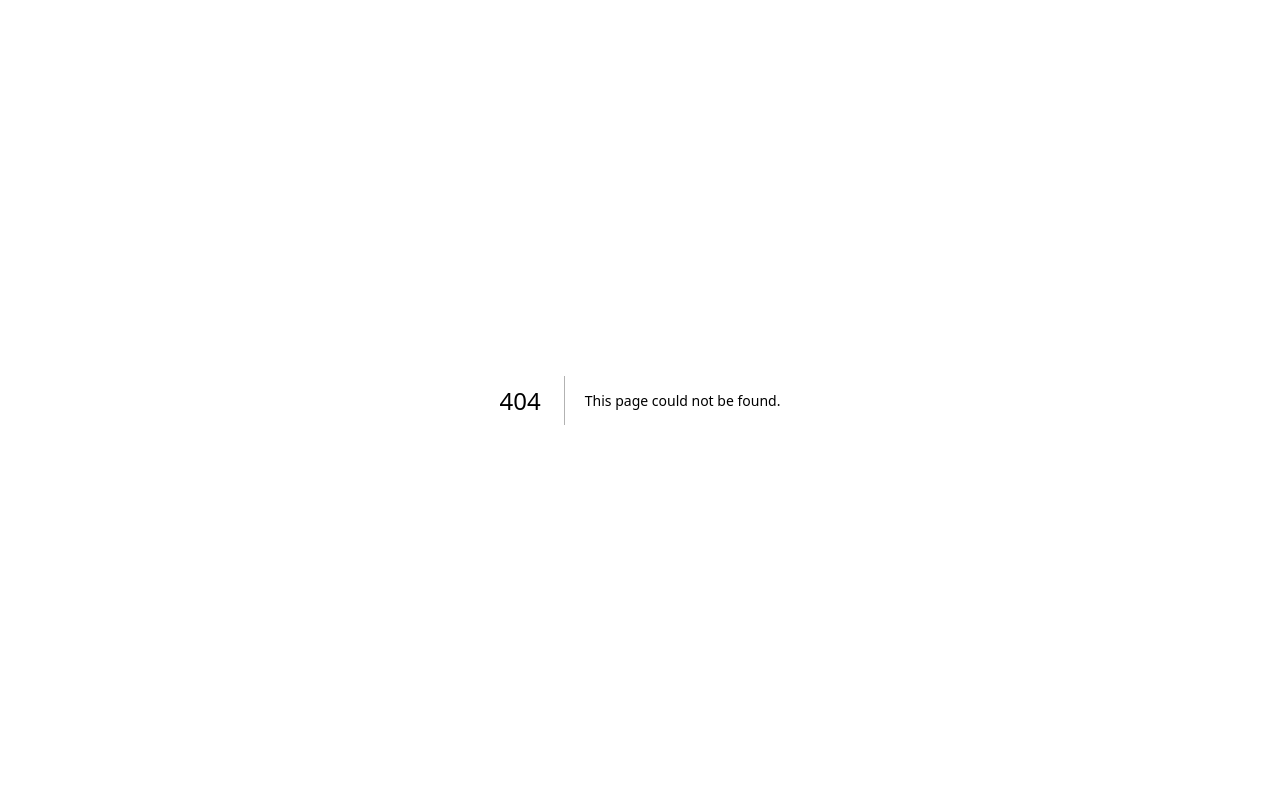
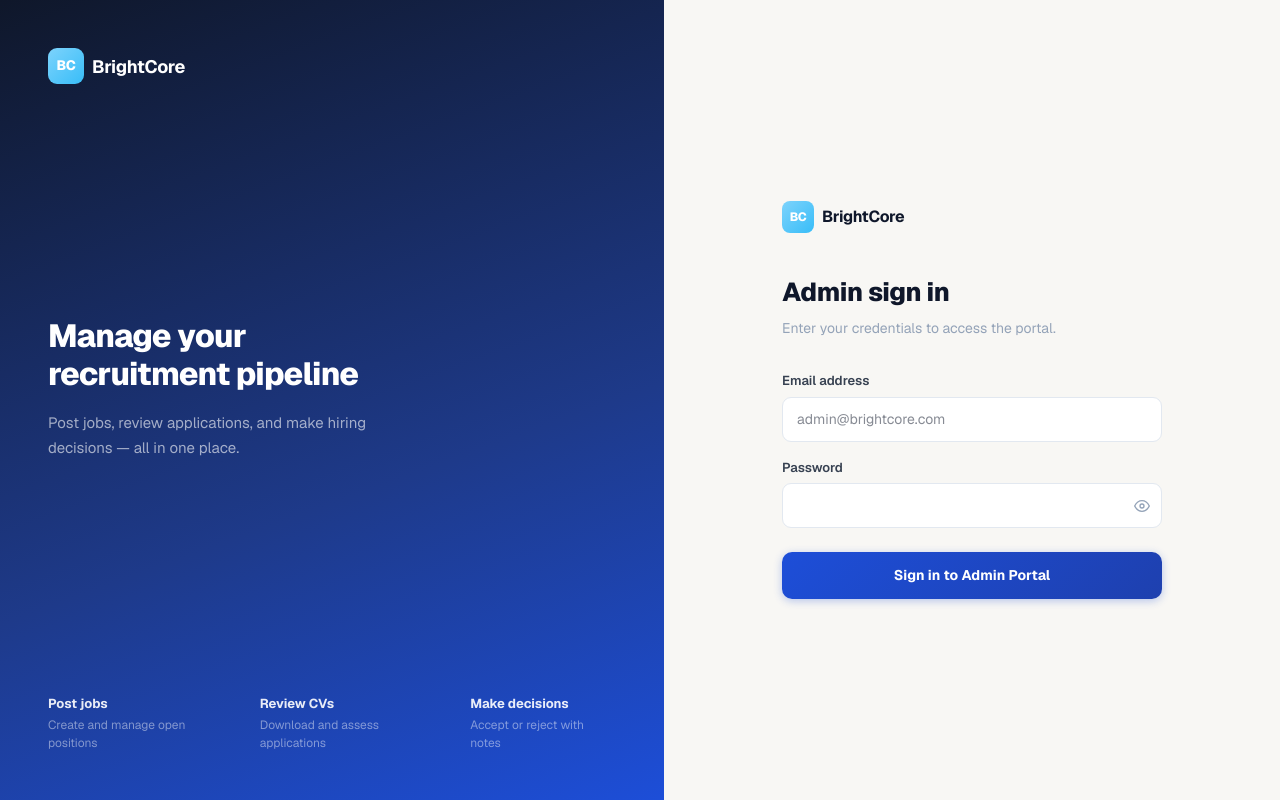
Before and after one commit to CynthiaAdeline/recruitment_app, a Next.js app: page /admin/login in a window 1280 px wide. Before the commit this address had no page. Built offline with nearby package versions, Linux system fonts and the light colour scheme.

Commit message:
feat(admin): add admin login page with JWT cookie authentication

```diff
--- /dev/null
+++ b/app/admin/login/page.tsx
@@ -0,0 +1,134 @@
+"use client";
+
+import { useState } from "react";
+import { useRouter } from "next/navigation";
+import BcLogo from "@/app/_components/BcLogo";
+
+export default function AdminLoginPage() {
+  const router = useRouter();
+  const [email, setEmail] = useState("");
+  const [password, setPassword] = useState("");
+  const [error, setError] = useState("");
+  const [loading, setLoading] = useState(false);
+  const [showPw, setShowPw] = useState(false);
+
+  async function handleSubmit(e: React.FormEvent) {
+    e.preventDefault();
+    setError("");
+    setLoading(true);
+    const res = await fetch("/api/auth/login", {
+      method: "POST",
+      headers: { "Content-Type": "application/json" },
+      body: JSON.stringify({ email, password }),
+    });
+    setLoading(false);
+    if (res.ok) {
+      router.push("/admin/jobs");
+    } else {
+      const data = await res.json();
+      setError(data.error ?? "Login failed. Please check your credentials.");
+    }
+  }
+
+  return (
+    <div style={{ minHeight: "100vh", display: "flex", background: "#f8f7f4" }}>
+      {/* Left panel */}
+      <div style={{
+        flex: 1, display: "none",
+        background: "linear-gradient(160deg, #0f172a 0%, #1e3a8a 60%, #1d4ed8 100%)",
+        padding: "48px", flexDirection: "column", justifyContent: "space-between",
+      }} className="login-left">
+        <div style={{ display: "flex", alignItems: "center", gap: 10 }}>
+          <BcLogo size={36} dark />
+        </div>
+        <div>
+          <h2 style={{ fontSize: 32, fontWeight: 800, color: "#fff", letterSpacing: "-0.8px", lineHeight: 1.2, marginBottom: 16 }}>
+            Manage your<br />recruitment pipeline
+          </h2>
+          <p style={{ fontSize: 15, color: "rgba(255,255,255,0.6)", lineHeight: 1.7, maxWidth: 340 }}>
+            Post jobs, review applications, and make hiring decisions — all in one place.
+          </p>
+        </div>
+        <div style={{ display: "flex", gap: 24 }}>
+          {[["Post jobs", "Create and manage open positions"], ["Review CVs", "Download and assess applications"], ["Make decisions", "Accept or reject with notes"]].map(([title, desc]) => (
+            <div key={title}>
+              <p style={{ fontSize: 13, fontWeight: 700, color: "rgba(255,255,255,0.9)", marginBottom: 3 }}>{title}</p>
+              <p style={{ fontSize: 12, color: "rgba(255,255,255,0.45)", lineHeight: 1.5 }}>{desc}</p>
+            </div>
+          ))}
+        </div>
+      </div>
+
+      {/* Right panel */}
+      <div style={{ flex: 1, display: "flex", alignItems: "center", justifyContent: "center", padding: "40px 24px" }}>
+        <div style={{ width: "100%", maxWidth: 380 }}>
+          {/* Logo for mobile */}
+          <div style={{ display: "flex", alignItems: "center", gap: 8, marginBottom: 40 }}>
+            <BcLogo size={32} />
+          </div>
+
+          <h1 style={{ fontSize: 26, fontWeight: 800, color: "#0f172a", letterSpacing: "-0.5px", marginBottom: 6 }}>Admin sign in</h1>
+          <p style={{ fontSize: 14, color: "#94a3b8", marginBottom: 32 }}>Enter your credentials to access the portal.</p>
+
+          {error && (
+            <div style={{ background: "#fef2f2", border: "1px solid #fecaca", borderRadius: 10, padding: "12px 16px", marginBottom: 20, display: "flex", alignItems: "center", gap: 10 }}>
+              <svg width="15" height="15" viewBox="0 0 24 24" fill="none" stroke="#ef4444" strokeWidth="2" strokeLinecap="round" strokeLinejoin="round"><circle cx="12" cy="12" r="10"/><line x1="12" y1="8" x2="12" y2="12"/><line x1="12" y1="16" x2="12.01" y2="16"/></svg>
+              <span style={{ fontSize: 13.5, color: "#dc2626" }}>{error}</span>
+            </div>
+          )}
+
+          <form onSubmit={handleSubmit} style={{ display: "flex", flexDirection: "column", gap: 16 }}>
+            <div>
+              <label style={{ display: "block", fontSize: 13, fontWeight: 600, color: "#374151", marginBottom: 6 }}>Email address</label>
+              <input type="email" value={email} onChange={e => setEmail(e.target.value)} required
+                placeholder="admin@brightcore.com"
+                style={{ width: "100%", boxSizing: "border-box", border: "1.5px solid #e2e8f0", borderRadius: 9, padding: "11px 14px", fontSize: 14, color: "#0f172a", outline: "none", fontFamily: "inherit", background: "#fff" }}
+                onFocus={e => (e.target.style.borderColor = "#93c5fd")}
+                onBlur={e => (e.target.style.borderColor = "#e2e8f0")}
+              />
+            </div>
+            <div>
+              <label style={{ display: "block", fontSize: 13, fontWeight: 600, color: "#374151", marginBottom: 6 }}>Password</label>
+              <div style={{ position: "relative" }}>
+                <input type={showPw ? "text" : "password"} value={password} onChange={e => setPassword(e.target.value)} required
+                  style={{ width: "100%", boxSizing: "border-box", border: "1.5px solid #e2e8f0", borderRadius: 9, padding: "11px 44px 11px 14px", fontSize: 14, color: "#0f172a", outline: "none", fontFamily: "inherit", background: "#fff" }}
+                  onFocus={e => (e.target.style.borderColor = "#93c5fd")}
+                  onBlur={e => (e.target.style.borderColor = "#e2e8f0")}
+                />
+                <button type="button" onClick={() => setShowPw(!showPw)} style={{ position: "absolute", right: 12, top: "50%", transform: "translateY(-50%)", background: "none", border: "none", cursor: "pointer", color: "#94a3b8", padding: 0, display: "flex" }}>
+                  {showPw
+                    ? <svg width="16" height="16" viewBox="0 0 24 24" fill="none" stroke="currentColor" strokeWidth="2" strokeLinecap="round" strokeLinejoin="round"><path d="M17.94 17.94A10.07 10.07 0 0 1 12 20c-7 0-11-8-11-8a18.45 18.45 0 0 1 5.06-5.94M9.9 4.24A9.12 9.12 0 0 1 12 4c7 0 11 8 11 8a18.5 18.5 0 0 1-2.16 3.19m-6.72-1.07a3 3 0 1 1-4.24-4.24"/><line x1="1" y1="1" x2="23" y2="23"/></svg>
+                    : <svg width="16" height="16" viewBox="0 0 24 24" fill="none" stroke="currentColor" strokeWidth="2" strokeLinecap="round" strokeLinejoin="round"><path d="M1 12s4-8 11-8 11 8 11 8-4 8-11 8-11-8-11-8z"/><circle cx="12" cy="12" r="3"/></svg>
+                  }
+                </button>
+              </div>
+            </div>
+
+            <button type="submit" disabled={loading} style={{
+              marginTop: 8,
+              background: loading ? "#93c5fd" : "linear-gradient(135deg, #1d4ed8 0%, #1e40af 100%)",
+              color: "#fff", border: "none", borderRadius: 10,
+              padding: "13px", fontSize: 14, fontWeight: 700,
+              cursor: loading ? "not-allowed" : "pointer",
+              display: "flex", alignItems: "center", justifyContent: "center", gap: 8,
+              boxShadow: loading ? "none" : "0 2px 8px rgba(29,78,216,0.3)",
+              transition: "all 0.15s ease",
+            }}>
+              {loading ? (
+                <>
+                  <div style={{ width: 14, height: 14, border: "2px solid rgba(255,255,255,0.4)", borderTopColor: "#fff", borderRadius: "50%", animation: "spin 0.7s linear infinite" }} />
+                  Signing in…
+                </>
+              ) : "Sign in to Admin Portal"}
+            </button>
+          </form>
+        </div>
+      </div>
+
+      <style>{`
+        @keyframes spin { to { transform: rotate(360deg); } }
+        @media (min-width: 768px) { .login-left { display: flex !important; } }
+      `}</style>
+    </div>
+  );
+}
--- /dev/null
+++ b/app/admin/page.tsx
@@ -0,0 +1,10 @@
+import { redirect } from "next/navigation";
+import { getAdminFromCookie } from "@/lib/auth";
+
+export const dynamic = "force-dynamic";
+
+export default async function AdminPage() {
+  const admin = await getAdminFromCookie();
+  if (admin) redirect("/admin/jobs");
+  redirect("/admin/login");
+}
```
